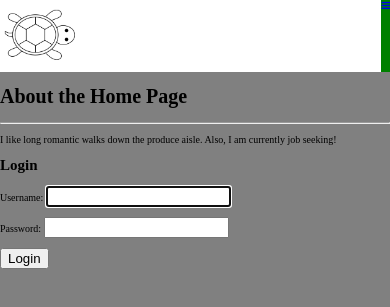
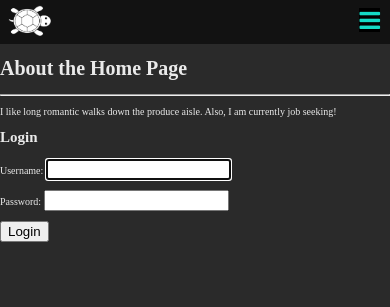
Before and after one commit to danielmerritt001/code-shelley, a Django app: page / in a window 390 px wide. Shown: the top 307 px of the page. Run offline with Django 4.2, Linux system fonts and the light colour scheme.

Commit message:
hamburger complete

```diff
--- a/main_app/static/css/base.css
+++ b/main_app/static/css/base.css
@@ -12,7 +12,8 @@ html {
 }
 
 body {
-  background-color: gray;
+  background-color: rgb(42,42,42);
+  color: rgb(255, 255, 255, .9);
   width: 100%;
   display: flex;
   flex-direction: column;
@@ -22,7 +23,7 @@ body {
 }
 
 header {
-  background-color: white;
+  background-color: rgb(18,18,18);
   display: flex;
   justify-content: space-between;
   margin: 0
@@ -34,7 +35,7 @@ nav {
 }
 
 .nav-logo {
-  width: 50px;
+  width: 30px;
   margin-left: 15px;
 }
 
@@ -51,16 +52,23 @@ a > img {
 }
 
 .hamburger-icon {
-  .topnav a.icon {
-    background: black;
-    display: block;
-    position: absolute;
-    right: 0;
-    top: 0;
-  }
+  background: black;
+  display: block;
+  position: absolute;
+  right: 10px;
+  top: 8px;
 }
 
-.hamburger-icon:hover {
-  background-color: #ddd;
-  color: black;
+.fa {
+  font-size: 24px;
+  color: rgb(20,218,198);
 }
+
+.hamburger-icon:hover, .fa:hover {
+  color: rgb(187,134,252)
+}
+
+hr {
+  color: rgb(187,134,252);
+  color: rgb(20,218,198);
+}
--- a/main_app/templates/base.html
+++ b/main_app/templates/base.html
@@ -9,7 +9,7 @@
   <link
     rel="shortcut icon"
     type="image/jpg"
-    href=""
+    href="{% static 'images/turtle-side.jpg' %}"
   >
   <title>Code Shelley</title>
   <link rel="stylesheet" href="https://cdnjs.cloudflare.com/ajax/libs/font-awesome/4.7.0/css/font-awesome.min.css">
@@ -30,6 +30,11 @@
       </a>
     </div>
     <nav>
+        <a href="javascript:void(0);" class="hamburger-icon" onclick="myFunction()">
+          <i class="fa fa-bars"></i>
+        </a>
+    </nav>
+  </header>
   {% if user.is_authenticated %}
   <div id="navlinks">
     <a href="/">Home</a>
@@ -43,11 +48,6 @@
     <a href="{% url 'signup' %}">Sign Up</a>
   </div>
   {% endif %}
-        <a href="javascript:void(0);" class="hamburger-icon" onclick="myFunction()">
-          <i class="fa fa-bars"></i>
-        </a>
-    </nav>
-  </header>
   <main>
     {% block content %}
     {% endblock %}
```
Lines whose indentation alone changed are shown as unchanged.
